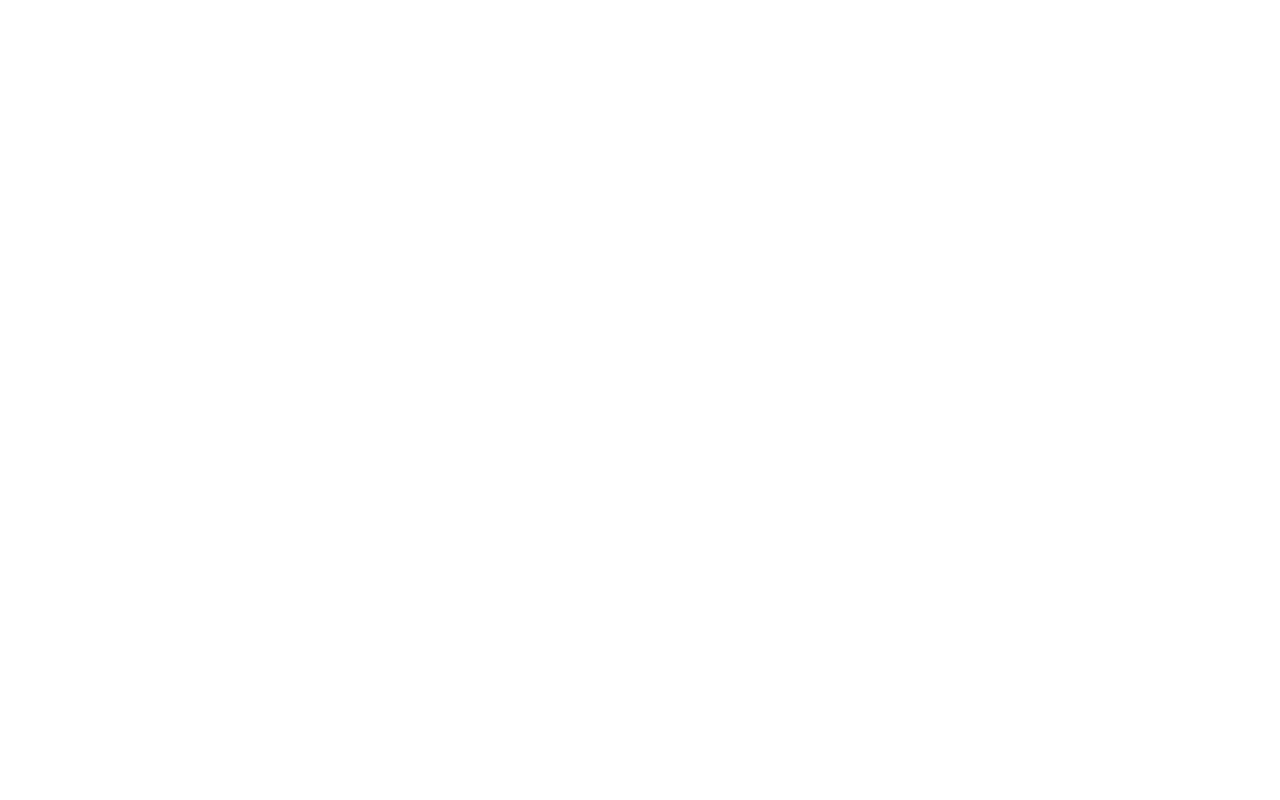
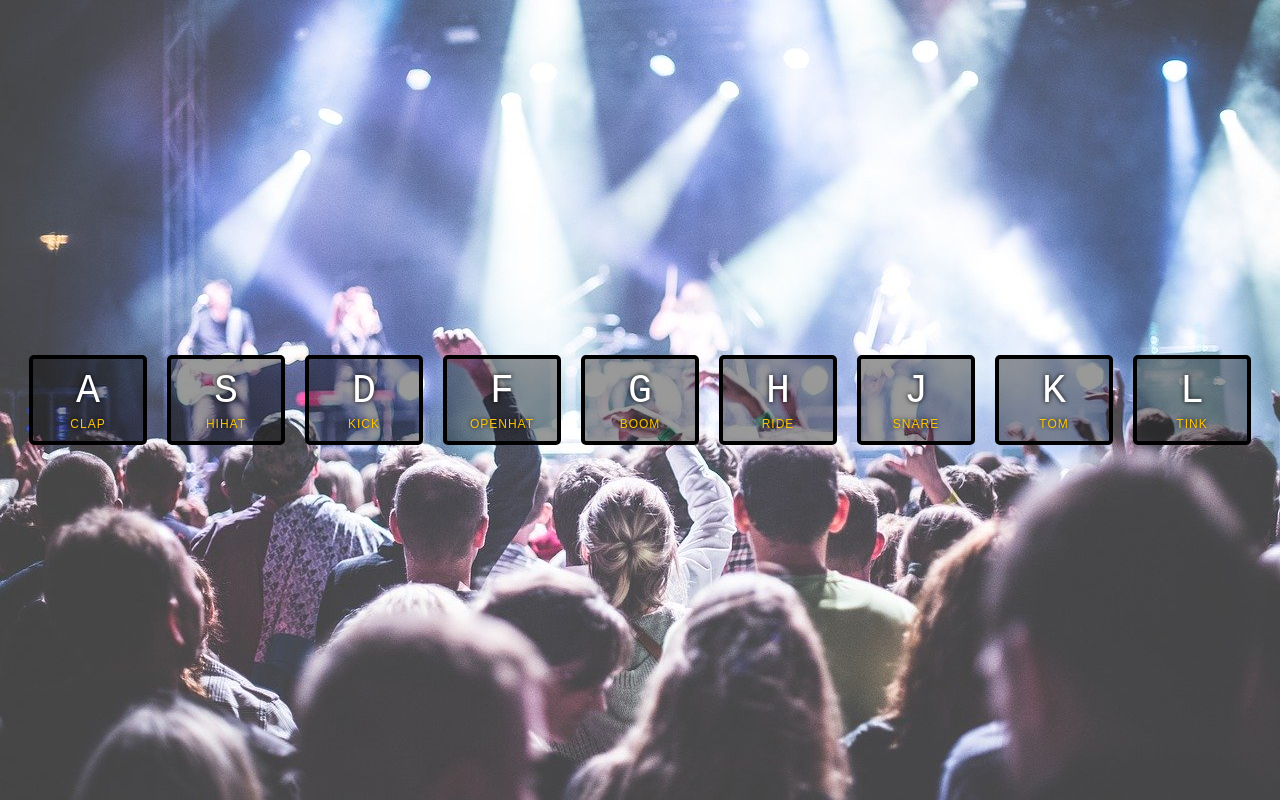
Before and after one commit to mszba/vanillajs-drumKit, a plain HTML site: page index.html in a window 1280 px wide. Drawn offline with Linux system fonts and the light colour scheme.

Commit message:
full project

```diff
--- a/index.html
+++ b/index.html
@@ -10,16 +10,55 @@
 
 <body>
   <div class="keys">
-    <div data-key="65" class="key"></div>
-    <div data-key="83" class="key"></div>
-    <div data-key="68" class="key"></div>
-    <div data-key="70" class="key"></div>
-    <div data-key="71" class="key"></div>
-    <div data-key="72" class="key"></div>
-    <div data-key="74" class="key"></div>
-    <div data-key="75" class="key"></div>
-    <div data-key="76" class="key"></div>
+    <div data-key="65" class="key">
+      <kbd>A</kbd>
+      <span class="sound">clap</span>
+    </div>
+    <div data-key="83" class="key">
+      <kbd>S</kbd>
+      <span class="sound">hihat</span>
+    </div>
+    <div data-key="68" class="key">
+      <kbd>D</kbd>
+      <span class="sound">kick</span>
+    </div>
+    <div data-key="70" class="key">
+      <kbd>F</kbd>
+      <span class="sound">openhat</span>
+    </div>
+    <div data-key="71" class="key">
+      <kbd>G</kbd>
+      <span class="sound">boom</span>
+    </div>
+    <div data-key="72" class="key">
+      <kbd>H</kbd>
+      <span class="sound">ride</span>
+    </div>
+    <div data-key="74" class="key">
+      <kbd>J</kbd>
+      <span class="sound">snare</span>
+    </div>
+    <div data-key="75" class="key">
+      <kbd>K</kbd>
+      <span class="sound">tom</span>
+    </div>
+    <div data-key="76" class="key">
+      <kbd>L</kbd>
+      <span class="sound">tink</span>
+    </div>
   </div>
+
+  <audio data-key="65" src="sounds/clap.wav"></audio>
+  <audio data-key="83" src="sounds/hihat.wav"></audio>
+  <audio data-key="68" src="sounds/kick.wav"></audio>
+  <audio data-key="70" src="sounds/openhat.wav"></audio>
+  <audio data-key="71" src="sounds/boom.wav"></audio>
+  <audio data-key="72" src="sounds/ride.wav"></audio>
+  <audio data-key="74" src="sounds/snare.wav"></audio>
+  <audio data-key="75" src="sounds/tom.wav"></audio>
+  <audio data-key="76" src="sounds/tink.wav"></audio>
+
+
 
   <script src="./index.js"></script>
 </body>
--- a/index.js
+++ b/index.js
@@ -0,0 +1,18 @@
+function playSound(e) {
+  const audio = document.querySelector(`audio[data-key="${e.keyCode}"]`);
+  const key = document.querySelector(`.key[data-key="${e.keyCode}"]`);
+  if (!audio) return // stopping null audio from playing
+
+  audio.currentTime = 0;
+  audio.play();
+  key.classList.add('playing');
+}
+function removeTransition(e) {
+  if (e.propertyName !== 'transform') return //skip if its not transition
+  this.classList.remove('playing');
+}
+
+const keys = document.querySelectorAll('.key');
+keys.forEach(key => key.addEventListener('transitionend', removeTransition));
+
+window.addEventListener('keydown', playSound)
--- a/styles.css
+++ b/styles.css
@@ -0,0 +1,52 @@
+html {
+  font-size: 10px;
+  background: url('./pictures/concert.jpg') bottom center;
+  background-size: cover;
+}
+
+body,
+html {
+  margin: 0;
+  padding: 0;
+  font-family: sans-serif;
+}
+
+.keys {
+  display: flex;
+  flex: 1;
+  min-height: 100vh;
+  align-items: center;
+  justify-content: center;
+}
+
+.key {
+  border: .4rem solid black;
+  border-radius: .5rem;
+  margin: 1rem;
+  font-size: 1.5rem;
+  padding: 1rem .5rem;
+  transition: all .07s ease;
+  width: 10rem;
+  text-align: center;
+  color: white;
+  background: rgba(0, 0, 0, 0.4);
+  text-shadow: 0 0 .5rem black;
+}
+
+.playing {
+  transform: scale(1.1);
+  border-color: #ffc600;
+  box-shadow: 0 0 1rem #ffc600;
+}
+
+kbd {
+  display: block;
+  font-size: 4rem;
+}
+
+.sound {
+  font-size: 1.2rem;
+  text-transform: uppercase;
+  letter-spacing: .1rem;
+  color: #ffc600;
+}
```
Also changed, not shown: pictures/concert.jpg (added), 9 other files.
